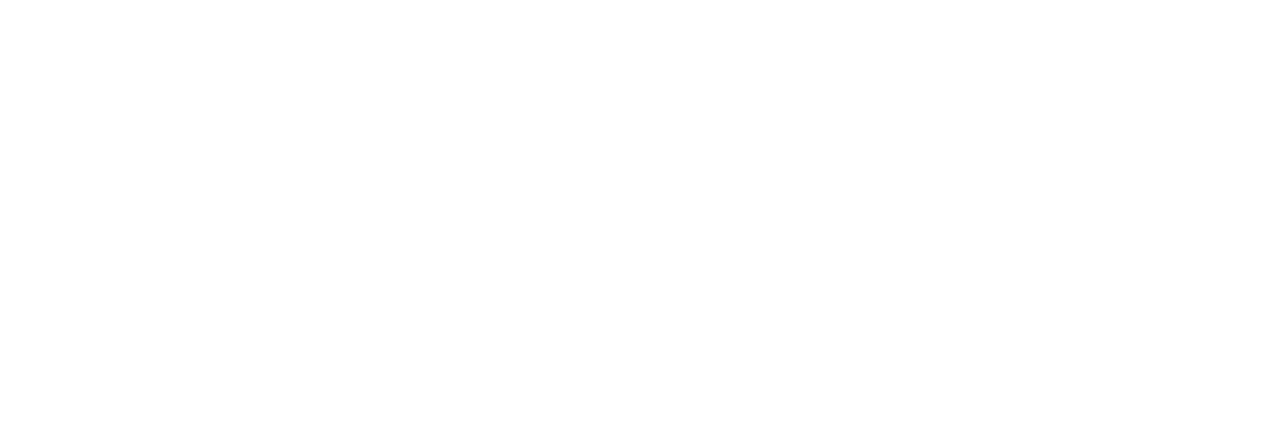
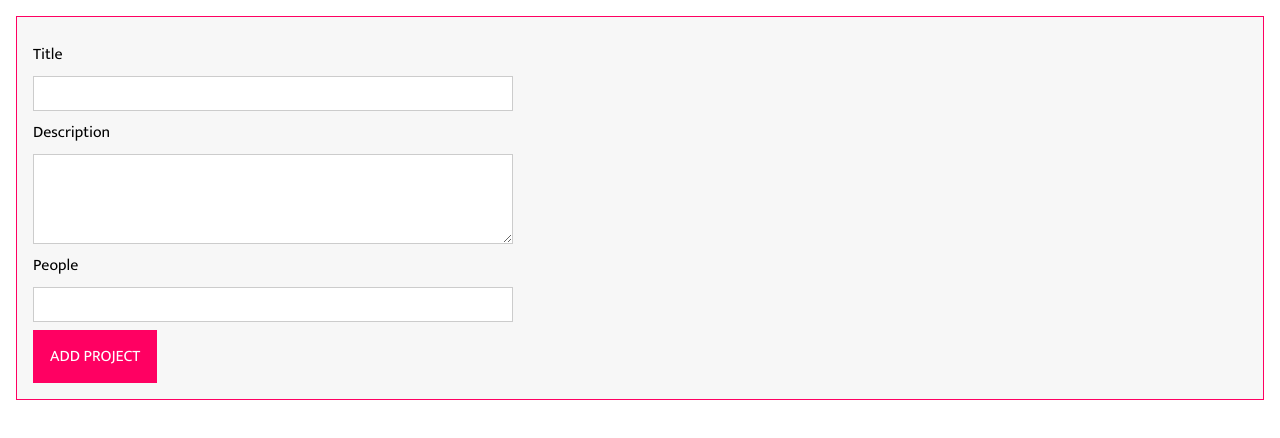
Before and after one commit to mhoumann87/drag_and_drop, a website with bundled scripts: page index.html in a window 1280 px wide. Built offline with nearby package versions, Linux system fonts and the light colour scheme.

Commit message:
Add ProjectInput class with util functions and autobind decorator

```diff
--- a/app.css
+++ b/app.css
@@ -7,8 +7,7 @@
 }
 
 body {
-  margin: 0;
-  padding: 0;
+margin: 0;
 }
 
 label,
--- a/src/app.ts
+++ b/src/app.ts
@@ -0,0 +1,71 @@
+// decorators
+
+function autobind(
+  _: any,
+  _2: string,
+  descriptor: PropertyDescriptor
+) {
+  const originalMethod = descriptor.value;
+  const adjDescriptor: PropertyDescriptor = {
+    configurable: true,
+    get() {
+      const boundFunc = originalMethod.bind(this);
+      return boundFunc;
+    }
+  }
+  return adjDescriptor;
+}
+
+
+// Project input class
+class ProjectInput {
+  templateElement: HTMLTemplateElement;
+  hostElement: HTMLDivElement;
+  element: HTMLFormElement;
+  titleInputElement: HTMLInputElement;
+  descriptionInputElement: HTMLInputElement;
+  peopleInputElement: HTMLInputElement;
+
+  constructor() {
+    // Here we are sure that we have this element on the page,
+    // but if we were not sure, best thing to do is make  if check
+    this.templateElement = document.getElementById('project-input')! as HTMLTemplateElement;
+
+    this.hostElement = document.getElementById('app')! as HTMLDivElement;
+
+    // We want to display the form when the page loads, so we are
+    // setting it up right here in the constructor.
+    // The true tells the function to work with nested elements
+    const importedNode = document.importNode(this.templateElement.content, true);
+    this.element = importedNode.firstElementChild as HTMLFormElement;
+    this.element.id = 'user-input';
+
+    this.titleInputElement = this.element.querySelector('#title') as HTMLInputElement;
+    this.descriptionInputElement = this.element.querySelector('#description') as HTMLInputElement;
+    this.peopleInputElement = this.element.querySelector('#people') as HTMLInputElement;
+
+    this.configure();
+    this.attach();
+  }
+
+  // @autobind bind the event to the class
+  @autobind
+  private submitHandler(event: Event) {
+    event.preventDefault();
+    console.log(this.titleInputElement.value);
+  }
+
+  private configure() {
+    // the "this" will bind to the event is don't do anything
+    // one way is to add a .bind(this) to the submithandler
+    // but the better way is to make a decorator that handle this
+    // for us
+    this.element.addEventListener('submit', this.submitHandler);
+  }
+
+  private attach() {
+    this.hostElement.insertAdjacentElement('afterbegin', this.element);
+  }
+}
+
+const prjInput = new ProjectInput();
--- a/tsconfig.json
+++ b/tsconfig.json
@@ -59,7 +59,7 @@
     // "inlineSourceMap": true,               /* Emit a single file with source maps instead of having a separate file. */
     // "inlineSources": true,                 /* Emit the source alongside the sourcemaps within a single file; requires '--inlineSourceMap' or '--sourceMap' to be set. */
     /* Experimental Options */
-    // "experimentalDecorators": true,        /* Enables experimental support for ES7 decorators. */
+    "experimentalDecorators": true, /* Enables experimental support for ES7 decorators. */
     // "emitDecoratorMetadata": true,         /* Enables experimental support for emitting type metadata for decorators. */
     /* Advanced Options */
     "skipLibCheck": true, /* Skip type checking of declaration files. */
```
